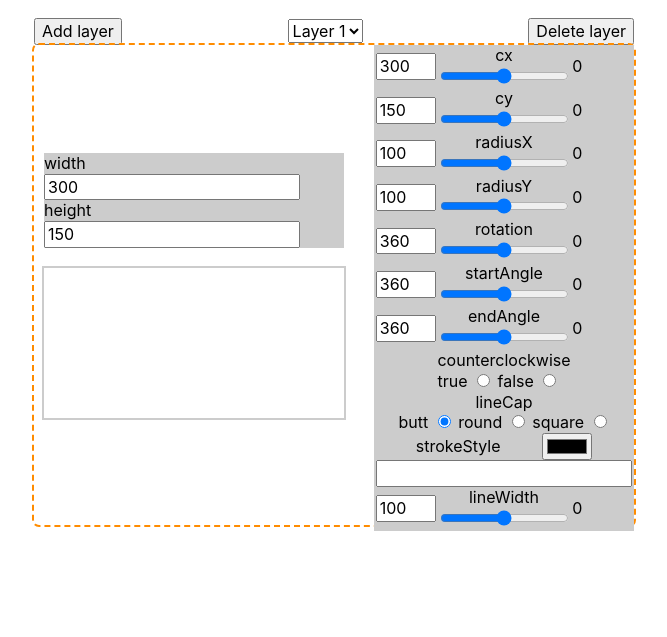
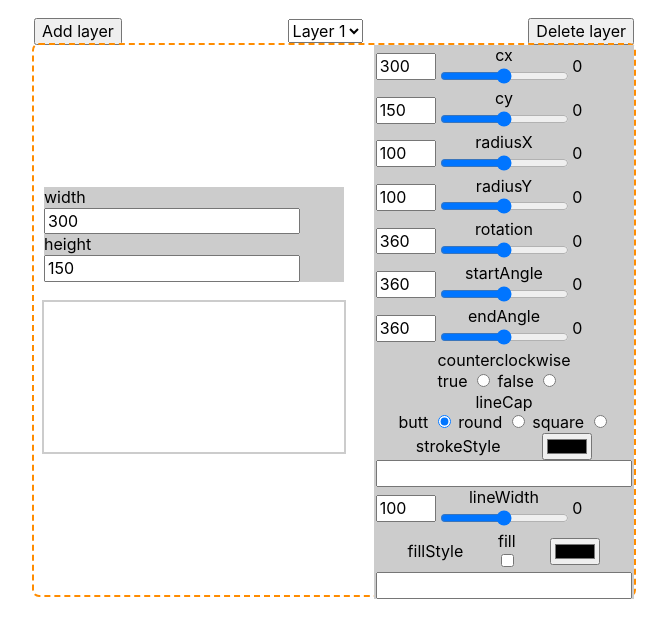
Before and after one commit to igorklyopov/canvas-manipulator, a plain HTML site: page index.html in a window 1280 px wide. Both pictures are taken after a click on the button "Add layer". Shown: the part 45-682 px from the top of the page, without its empty margins (306-973 px from the left). Drawn offline with Linux system fonts and the light colour scheme.

Commit message:
add fill control

```diff
--- a/css/style.css
+++ b/css/style.css
@@ -68,6 +68,10 @@ select {
 /* === === === */
 
 /* ====== ======> */
+body {
+  padding-bottom: 30px; /* ? */
+}
+
 h1 {
   text-align: center;
 }
@@ -86,7 +90,7 @@ h1 {
 .app-wrap {
   position: relative;
 
-  min-height: 480px;
+  min-height: 550px;
 
   outline: 2px dashed darkorange;
   border-radius: 5px;
@@ -183,6 +187,11 @@ h1 {
   text-align: center;
 }
 
+.control-input{
+
+  cursor: pointer;
+}
+
 .control-value {
 }
 /* <===== ====== */
--- a/js/main.js
+++ b/js/main.js
@@ -51,6 +51,8 @@ function getCanvasEllipseControls(...args) {
     lineCap: 'butt',
     strokeStyle: '#000000',
     lineWidth: 2,
+    fill: true,
+    fillStyle: '#ffffff',
   };
 
   const controlMaxValues = savedControlMaxValues ?? initialControlMaxValues;
@@ -78,10 +80,13 @@ function getCanvasEllipseControls(...args) {
     clearCanvas();
     drawEllipse();
   });
+
   controlsShapeRef.addEventListener('mousewheel', (e) => {
     if (e.target.type !== 'range') {
       return;
     }
+
+    e.preventDefault();
 
     const maxValue = Number(e.target.max);
     const minValue = Number(e.target.min);
@@ -100,6 +105,7 @@ function getCanvasEllipseControls(...args) {
     clearCanvas();
     drawEllipse();
   });
+
   controlsCanvasRef.addEventListener('change', (e) => {
     switch (e.target.name) {
       case 'canvas-width':
@@ -135,7 +141,7 @@ function getCanvasEllipseControls(...args) {
   }
 
   function drawEllipse() {
-    // ctx.fillStyle = 'red';
+    ctx.fillStyle = shapeParams.fillStyle;
     ctx.lineWidth = shapeParams.lineWidth;
     ctx.strokeStyle = shapeParams.strokeStyle;
     ctx.lineCap = shapeParams.lineCap;
@@ -151,7 +157,7 @@ function getCanvasEllipseControls(...args) {
       shapeParams.counterclockwise
     );
     if (shapeParams.lineWidth > 0) ctx.stroke();
-    // ctx.fill();
+    if (shapeParams.fill) ctx.fill();
     ctx.closePath();
   }
 
@@ -164,8 +170,12 @@ function getCanvasEllipseControls(...args) {
       shapeParams[e.target.name] = convertGradToRadian(e.target.value);
     }
 
-    if (e.target.dataset.type === 'boolean') {
-      shapeParams[e.target.name] = e.target.value === 'true' ? true : false;
+    if (e.target.type === 'radio' && e.target.dataset.type === 'boolean') {
+      shapeParams[e.target.name] = e.target.value === 'true';
+    }
+
+    if (e.target.type === 'checkbox' && e.target.dataset.type === 'boolean') {
+      shapeParams[e.target.name] = e.target.checked;
     }
     // ------------
 
@@ -217,6 +227,10 @@ function getCanvasEllipseControls(...args) {
             typeof savedValue === 'boolean' ? String(savedValue) : savedValue;
 
           inputItem.checked = inputItem.value === radioInputValue;
+          break;
+
+        case 'checkbox':
+          if (typeof savedValue === 'boolean') inputItem.checked = savedValue;
           break;
 
         default:
@@ -272,7 +286,6 @@ function convertRadianToGrad(rad) {
   return Number(((rad * 180) / Math.PI).toFixed());
 }
 // ------------
-
 // <===== END Get shape controls ======
 
 // ====== Get layers ======>
@@ -306,7 +319,7 @@ function convertRadianToGrad(rad) {
     layerNumber += 1;
 
     const layerMarkup = `
-   <div class="canvas-wrap">
+        <div class="canvas-wrap">
           <ul class="list canvas-controls js-controls-canvas">
             <li>
               <label class="canvas-control">
@@ -341,7 +354,7 @@ function convertRadianToGrad(rad) {
                 max="300"
                 step="1"
                 name="cx"
-                class="js-control-input"
+                class="control-input js-control-input"
               />
             </label>
             <span class="control-value" data-value="cx">0</span>
@@ -363,7 +376,7 @@ function convertRadianToGrad(rad) {
                 max="150"
                 step="1"
                 name="cy"
-                class="js-control-input"
+                class="control-input js-control-input"
               />
             </label>
             <span class="control-value" data-value="cy">0</span>
@@ -385,7 +398,7 @@ function convertRadianToGrad(rad) {
                 max="100"
                 step="1"
                 name="radiusX"
-                class="js-control-input"
+                class="control-input js-control-input"
               />
             </label>
             <span class="control-value" data-value="radiusX">0</span>
@@ -407,7 +420,7 @@ function convertRadianToGrad(rad) {
                 max="100"
                 step="1"
                 name="radiusY"
-                class="js-control-input"
+                class="control-input js-control-input"
               />
             </label>
             <span class="control-value" data-value="radiusY">0</span>
@@ -429,7 +442,7 @@ function convertRadianToGrad(rad) {
                 max="360"
                 step="1"
                 name="rotation"
-                class="js-control-input"
+                class="control-input js-control-input"
                 data-type="angle"
               />
             </label>
@@ -452,7 +465,7 @@ function convertRadianToGrad(rad) {
                 max="360"
                 step="1"
                 name="startAngle"
-                class="js-control-input"
+                class="control-input js-control-input"
                 data-type="angle"
               />
             </label>
@@ -475,7 +488,7 @@ function convertRadianToGrad(rad) {
                 max="360"
                 step="1"
                 name="endAngle"
-                class="js-control-input"
+                class="control-input js-control-input"
                 data-type="angle"
               />
             </label>
@@ -492,7 +505,7 @@ function convertRadianToGrad(rad) {
                   name="counterclockwise"
                   value="true"
                   data-type="boolean"
-                  class="js-control-input"
+                  class="control-input js-control-input"
                 />
               </label>
               <label>
@@ -502,7 +515,7 @@ function convertRadianToGrad(rad) {
                   name="counterclockwise"
                   value="false"
                   data-type="boolean"
-                  class="js-control-input"
+                  class="control-input js-control-input"
                 />
               </label>
               <li class="controls-item">
@@ -516,7 +529,7 @@ function convertRadianToGrad(rad) {
                   name="lineCap"
                   value="butt"
                   checked
-                  class="js-control-input"
+                  class="control-input js-control-input"
                 />
               </label>
               <label>
@@ -525,7 +538,7 @@ function convertRadianToGrad(rad) {
                   type="radio"
                   name="lineCap"
                   value="round"
-                  class="js-control-input"
+                  class="control-input js-control-input"
                 />
               </label>
               <label>
@@ -534,7 +547,7 @@ function convertRadianToGrad(rad) {
                   type="radio"
                   name="lineCap"
                   value="square"
-                  class="js-control-input"
+                  class="control-input js-control-input"
                 />
               </label>
             </div>
@@ -542,10 +555,10 @@ function convertRadianToGrad(rad) {
           <li class="controls-item">
             <span class="control-name">strokeStyle</span>
             <label>
-              <input type="color" name="strokeStyle" class="js-control-input" title="Choose stroke color" />
+              <input type="color" name="strokeStyle" class="control-input js-control-input" title="Choose stroke color" />
               </label>
               <label>
-              <input type="text" name="strokeStyle" class="js-control-input" title="Input stroke color" />
+              <input type="text" name="strokeStyle" class="control-input js-control-input" title="Input stroke color" />
               </label>
           </li>
           <li class="controls-item">
@@ -565,13 +578,26 @@ function convertRadianToGrad(rad) {
                 max="100"
                 step="1"
                 name="lineWidth"
-                class="js-control-input"
+                class="control-input js-control-input"
               />
             </label>
             <span class="control-value" data-value="lineWidth">0</span>
           </li>
+          <li class="controls-item">
+            <span class="control-name">fillStyle</span>
+            <label>
+             <span class="control-name">fill</span>
+              <input type="checkbox" name="fill" class="control-input js-control-input" data-type="boolean" >
+            </label>
+            <label>
+              <input type="color" name="fillStyle" class="control-input js-control-input" title="Choose fill color" />
+              </label>
+              <label>
+              <input type="text" name="fillStyle" class="control-input js-control-input" title="Input fill color" />
+              </label>
+          </li>
         </ul>
-  `;
+    `;
 
     const canvasContainer = `
       <div class="canvas-ellipse ellipse-${layerNumber} js-layer" style="z-index: ${layerNumber}" data-layer="${layerNumber}" >
@@ -614,7 +640,7 @@ function convertRadianToGrad(rad) {
     let currentLayerNumber = 0;
 
     for (const selectLayerOption of selectLayerOptionsRefs) {
-      if (selectLayerOption.selected === true) {
+      if (selectLayerOption.selected) {
         currentLayerNumber = selectLayerOption.value;
         selectLayerOption.remove();
       }
@@ -627,15 +653,16 @@ function convertRadianToGrad(rad) {
     }
   }
 })();
-// <=====END Get layers ======
+// <===== END Get layers ======
 
 // ====== ======>
 //
 // <====== ======
 
 // ====== ======>
-// <===== ======
+//
+// <====== ======
 
 // ====== ======>
 //
-// <===== ======
+// <====== ======
```
